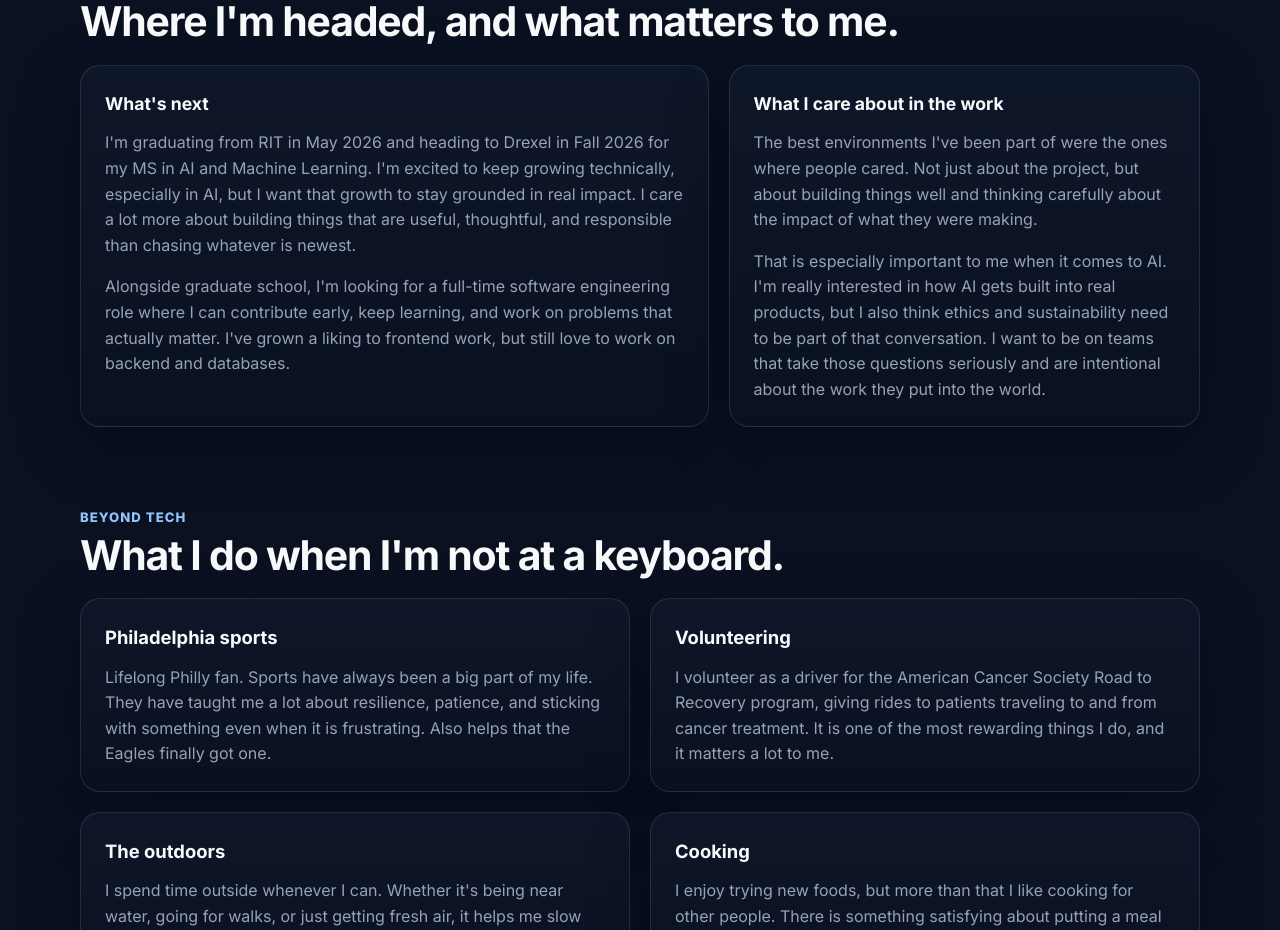
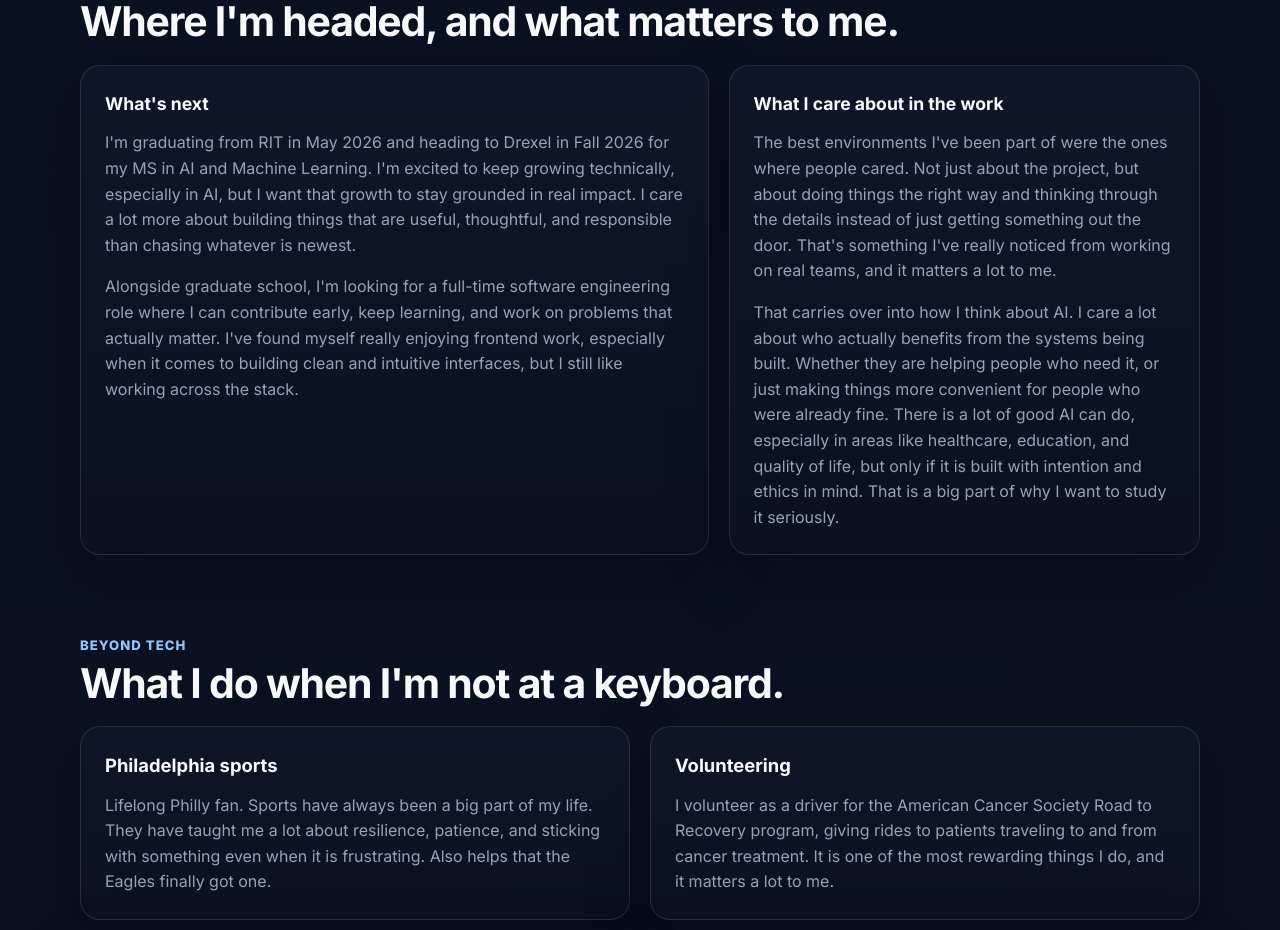
Before and after one commit to joshcohn27/personal-site, a React (Vite) app: page / in a window 1280 px wide. Shown: the part 2620-3550 px from the top of the page. Built offline with nearby package versions, Linux system fonts and the light colour scheme.

Commit message:
valuyes update again

```diff
--- a/src/components/Values.jsx
+++ b/src/components/Values.jsx
@@ -20,7 +20,9 @@ export default function Values() {
                         <p>
                             Alongside graduate school, I'm looking for a full-time software
                             engineering role where I can contribute early, keep learning, and work
-                            on problems that actually matter. I've grown a liking to frontend work, but still love to work on backend and databases.
+                            on problems that actually matter. I've found myself really enjoying
+                            frontend work, especially when it comes to building clean and intuitive
+                            interfaces, but I still like working across the stack.
                         </p>
                     </div>
 
@@ -28,15 +30,18 @@ export default function Values() {
                         <h3>What I care about in the work</h3>
                         <p>
                             The best environments I've been part of were the ones where people cared.
-                            Not just about the project, but about building things well and thinking
-                            carefully about the impact of what they were making.
+                            Not just about the project, but about doing things the right way and
+                            thinking through the details instead of just getting something out the door.
+                            That's something I've really noticed from working on real teams, and it
+                            matters a lot to me.
                         </p>
                         <p>
-                            That is especially important to me when it comes to AI. I'm really
-                            interested in how AI gets built into real products, but I also think
-                            ethics and sustainability need to be part of that conversation. I want
-                            to be on teams that take those questions seriously and are intentional
-                            about the work they put into the world.
+                            That carries over into how I think about AI. I care a lot about who actually
+                            benefits from the systems being built. Whether they are helping people who
+                            need it, or just making things more convenient for people who were already
+                            fine. There is a lot of good AI can do, especially in areas like healthcare,
+                            education, and quality of life, but only if it is built with intention and ethics in mind.
+                            That is a big part of why I want to study it seriously.
                         </p>
                     </div>
                 </div>
```
